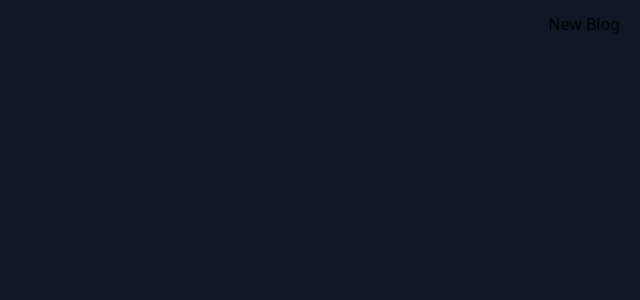
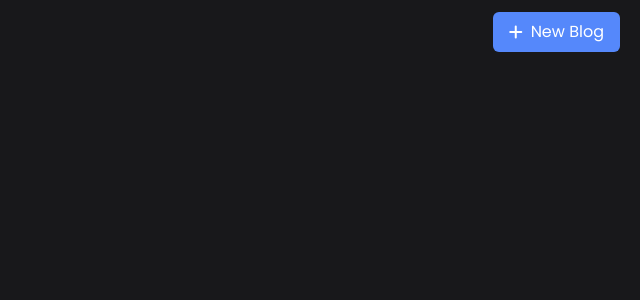
Before and after one commit to supersingh471/BlogApp, a React (Vite) app in the folder frontend/: page /blog in a window 1280 px wide. Shown: the top 300 px of the page, without its empty margins (640-1280 px from the left). Built offline with nearby package versions, Linux system fonts and the light colour scheme.

Commit message:
adding functionality into blog page

```diff
--- a/frontend/index.html
+++ b/frontend/index.html
@@ -9,6 +9,8 @@
     <link rel="preconnect" href="https://fonts.googleapis.com">
     <link rel="preconnect" href="https://fonts.gstatic.com" crossorigin>
     <link href="https://fonts.googleapis.com/css2?family=Inter:wght@400;600;700;800&family=Poppins:wght@400;600;700&display=swap" rel="stylesheet">
+	<link rel="stylesheet" href="https://cdnjs.cloudflare.com/ajax/libs/font-awesome/6.5.0/css/all.min.css" />
+	<link rel="stylesheet" href="https://cdnjs.cloudflare.com/ajax/libs/font-awesome/6.5.0/css/all.min.css" />
 
     <title>Your App</title>
   </head>
--- a/frontend/package.json
+++ b/frontend/package.json
@@ -13,6 +13,7 @@
     "@fontsource/poppins": "^5.2.7",
     "@headlessui/react": "^2.2.9",
     "@heroicons/react": "^2.2.0",
+    "@phosphor-icons/react": "^2.1.10",
     "@tailwindcss/vite": "^4.1.17",
     "axios": "^1.13.2",
     "lucide-react": "^0.562.0",
--- a/frontend/src/components/Button.tsx
+++ b/frontend/src/components/Button.tsx
@@ -4,7 +4,7 @@ type Buttonprops = {
 };
 
 
-export function Button({title, icon} : Buttonprops) {
+export default function Button({title, icon} : Buttonprops) {
 
 	return (
 		<button className="flex items-center font-semibold cursor-pointer">{title}{icon}</button>
--- a/frontend/src/pages/blog.tsx
+++ b/frontend/src/pages/blog.tsx
@@ -1,11 +1,14 @@
-
+//import Button from "./components/Button"
 
 export default function Blog() {
 
 	return (
-		<div className="min-h-screen w-full bg-gray-900">
+		<div className="min-h-screen w-full bg-[#18181b]">
 			<div className="flex justify-end py-3 px-5">
-				<button className="">New Blog</button>
+				<button className="flex justify-center font-poppins gap-2 px-4 py-2 text-white border-0 bg-[#5588fb] rounded-md text-md cursor-pointer">
+					<i className="fa-brands fa-plus pt-1"></i>
+					<span>New Blog</span>
+				</button>
 			</div>
 	</div>
 	)
```
Also changed, not shown: frontend/color_codes.txt (added), 2 other files (tests, documents, lock files or other folders).
